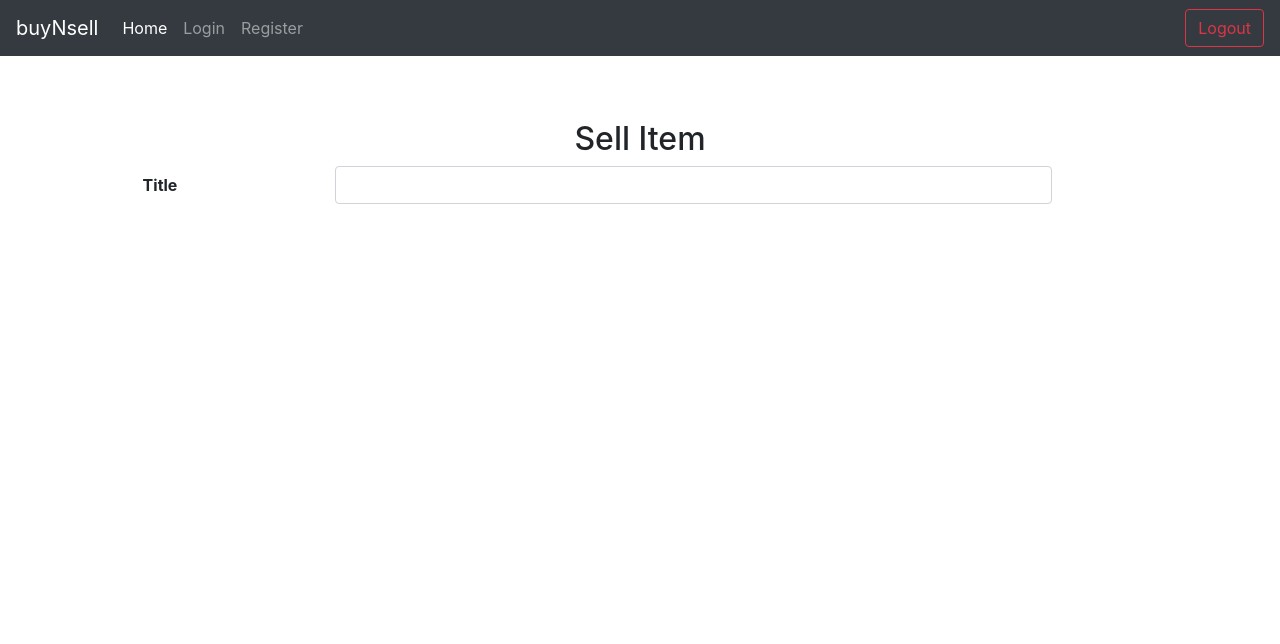
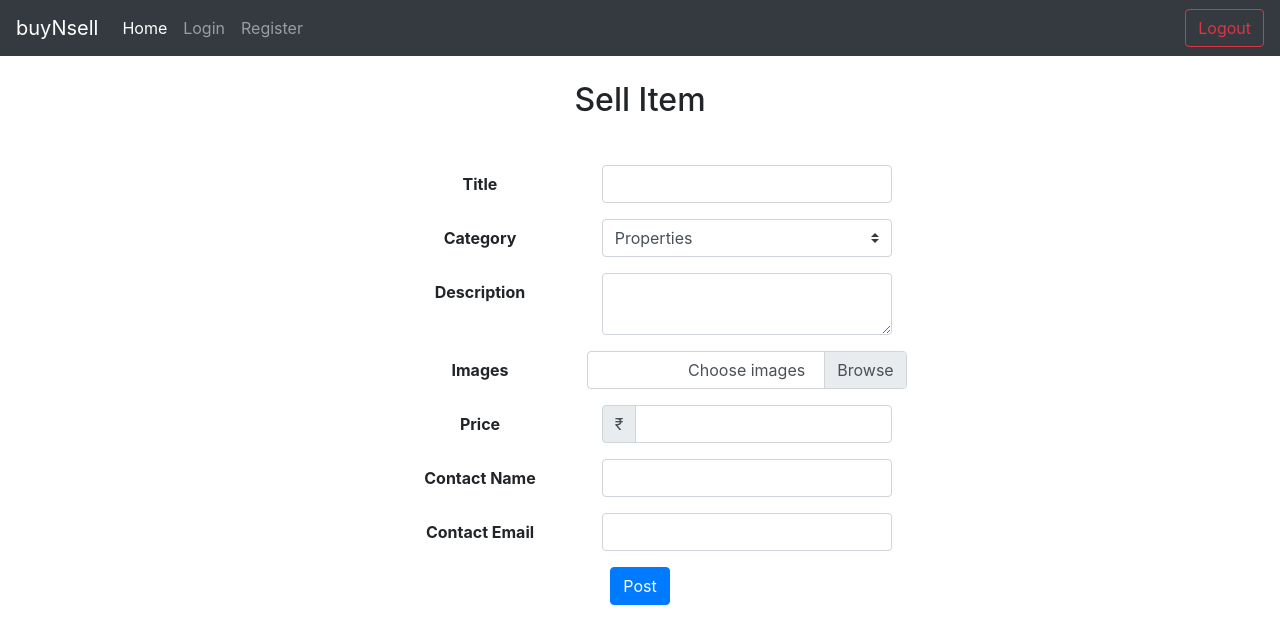
Before and after one commit to yashjain12yj/Probation-Front-End, a React (Create React App) app: page /post in a window 1280 px wide. Shown: the top 644 px of the page. Built offline with nearby package versions, Linux system fonts and the light colour scheme.

Commit message:
Designed Create post form

```diff
--- a/src/components/post/CreatePostForm.css
+++ b/src/components/post/CreatePostForm.css
@@ -1,5 +1,12 @@
 .create_post_form{
-  margin-top: 5%;
   text-align: center;
   height:inherit;
 }
+.create_post_form_heading{
+  margin-top: 2%;
+  margin-bottom: 3%;
+}
+
+#image_preview{
+  display: none;
+}
--- a/src/components/post/CreatePostForm.js
+++ b/src/components/post/CreatePostForm.js
@@ -5,28 +5,106 @@ import axios from 'axios';
 import './CreatePostForm.css';
 
 
+// To upload multiple image
+// https://codepen.io/mianzaid/pen/GeEbYV
+// To preview Images
+// https://bootsnipp.com/snippets/eNbOa
+
 class CreatePostForm extends React.Component {
-  constructor(props){
+  constructor(props) {
     super(props);
-    this.state={
+    this.state = {}
+  }
 
-    }
-   }
+  render() {
+    return (
+      <div className = "container-fluid create_post_form" >
+        <div className = "row create_post_form_heading" >
+          <h2 className = "col-sm-12" > Sell Item </h2>
+        </div >
+        <form>
+          <div className = "form-group row justify-content-center" >
+            <label htmlFor = "Title" className = "col-sm-2 col-form-label" >
+              <b>Title</b>
+            </label >
+            <div className = "col-sm-3" >
+              <input type = "text" className = "form-control" id = "title" />
+            </div>
+          </div >
+          <div className = "form-group row justify-content-center" >
+            <label htmlFor = "Category" className = "col-sm-2 col-form-label" >
+              <b>Category</b>
+            </label >
+            <div className = "col-sm-3" >
+              <select className="custom-select" id="inputGroupSelect01" defaultValue="select">
+                <option value="1">Properties</option>
+                <option value="2">Cars</option>
+                <option value="3">Furniture</option>
+                <option value="4">Mobile</option>
+                <option value="5">Electronics</option>
+                <option value="6">Books,sports & hobbies</option>
+                <option value="7">Fashion</option>
+                <option value="8">Others</option>
+              </select>
+            </div>
+          </div>
+          <div className = "form-group row justify-content-center" >
+            <label htmlFor = "Description" className = "col-sm-2 col-form-label" >
+              <b>Description</b>
+            </label >
+            <div className = "col-sm-3" >
+              <textarea className="form-control" aria-label="description"></textarea>
+            </div>
+          </div>
+          <div className = "form-group row justify-content-center">
+            <label htmlFor = "Images" className = "col-sm-2 col-form-label" >
+              <b>Images</b>
+            </label >
+            <div className = "col-sm-3 custom-file" >
+                <input type="file" multiple className="custom-file-input" id="customFile" />
+                <label className="custom-file-label" htmlFor="customFile">Choose images</label>
+            </div>
+          </div>
 
-render(){
-  return (
-    <div className="container-fluid create_post_form">
-      <div className="row">
-          <h2 className="col-sm-12">Sell Item</h2>
+          <div className = "form-group row justify-content-center" id="image_preview">
+
+          </div>
+          <div className = "form-group row justify-content-center" >
+            <label htmlFor = "Price" className = "col-sm-2 col-form-label" >
+              <b>Price</b>
+            </label >
+            <div className = "col-sm-3" >
+              <div className="input-group">
+                <div className="input-group-prepend">
+                  <span className="input-group-text">₹</span>
+                </div>
+                <input type="text" className="form-control" aria-label="price" />
+              </div>
+            </div>
+          </div>
+          <div className = "form-group row justify-content-center">
+            <label htmlFor = "ContactName" className = "col-sm-2 col-form-label" >
+              <b>Contact Name</b>
+            </label >
+            <div className = "col-sm-3" >
+              <input type = "text" className = "form-control" id = "contactName" />
+            </div>
+          </div>
+          <div className = "form-group row justify-content-center">
+            <label htmlFor = "ContactEmail" className = "col-sm-2 col-form-label" >
+              <b>Contact Email</b>
+            </label >
+            <div className = "col-sm-3" >
+              <input type = "text" className = "form-control" id = "contactEmail" />
+            </div>
+          </div>
+          <div className = "row justify-content-center">
+            <button type="submit" className="btn btn-primary mb-2">Post</button>
+          </div>
+        </form>
       </div>
-      <div className="form-group row">
-          <label htmlFor="Title" className="col-sm-3 col-form-label"><b>Title</b></label>
-          <div className="col-sm-7">
-            <input type="text" className="form-control" id="title" />
-          </div>
-      </div>
-    </div>
-  )};
+    )
+  };
 }
 
 export default CreatePostForm;
```
